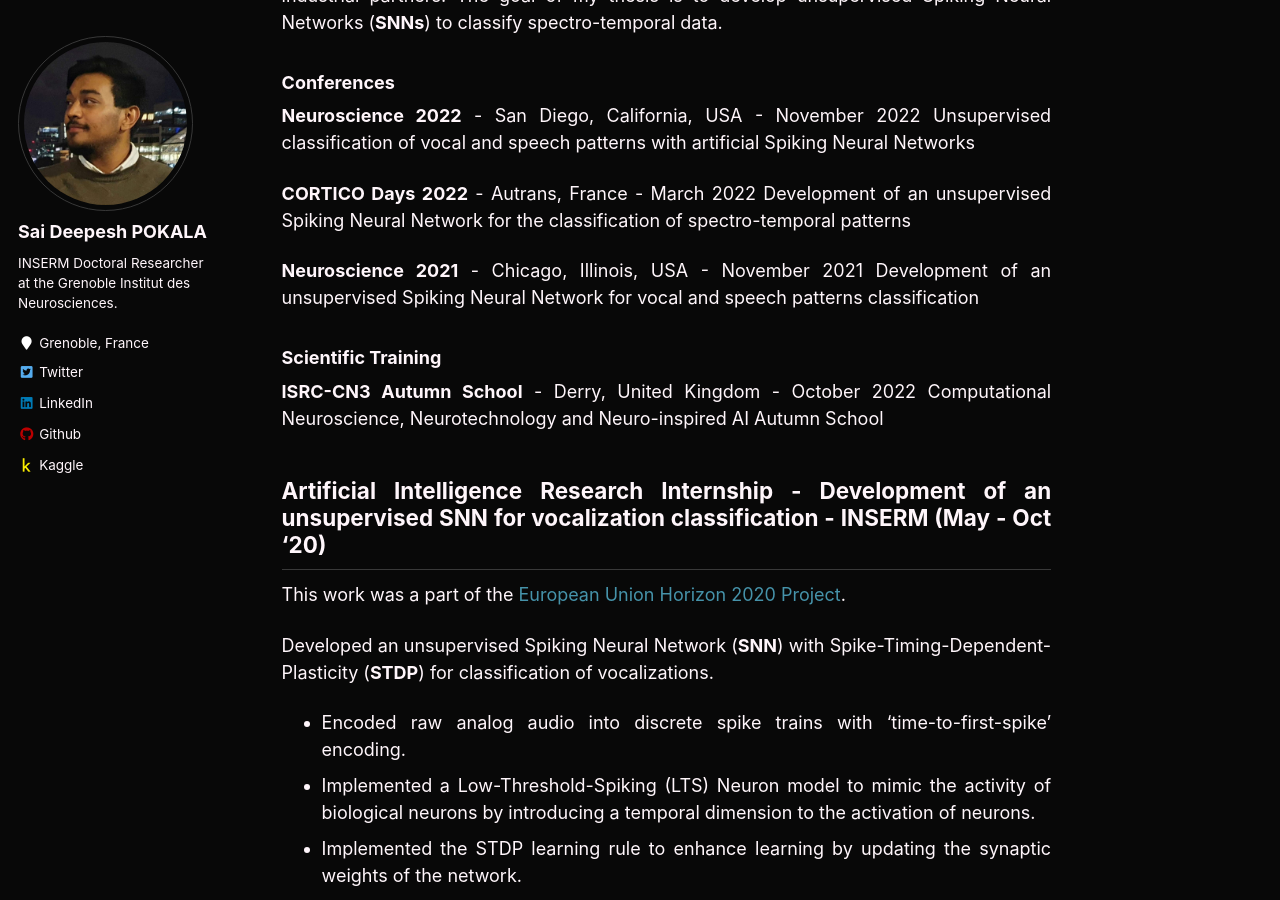
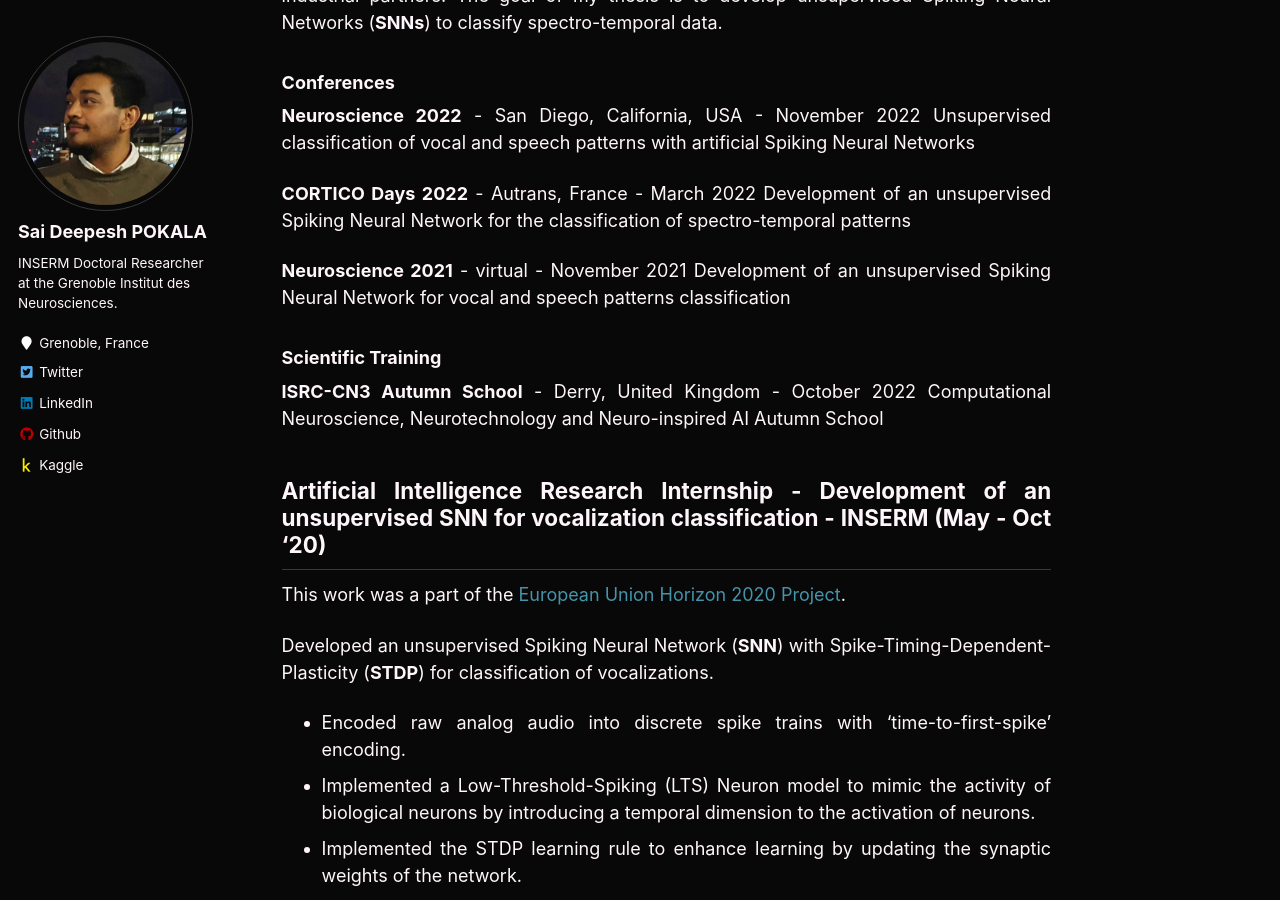
Before and after one commit to saideepesh/saideepesh.github.io, a Jekyll site: the page built from _pages/research.md, in a window 1280 px wide and 900 px high, scrolled down 328 px. Built offline with Jekyll 4.4.1, drawn with Linux system fonts in a browser that asks for light colours.

Commit message:
Update research.md

```diff
--- a/_pages/research.md
+++ b/_pages/research.md
@@ -17,7 +17,7 @@ Unsupervised classification of vocal and speech patterns with artificial Spiking
 **CORTICO Days 2022** - Autrans, France - March 2022
 Development of an unsupervised Spiking Neural Network for the classification of spectro-temporal patterns
 
-**Neuroscience 2021** - Chicago, Illinois, USA - November 2021
+**Neuroscience 2021** - virtual - November 2021
 Development of an unsupervised Spiking Neural Network for vocal and speech patterns classification
 
 ### Scientific Training
```
